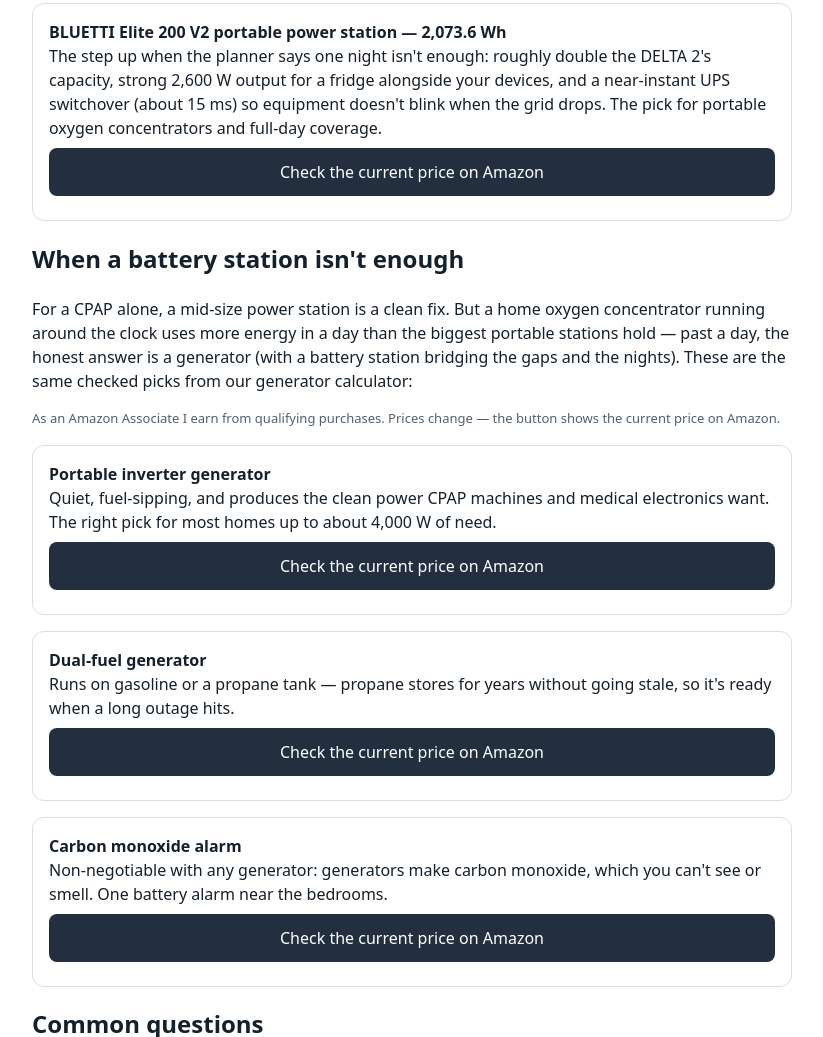
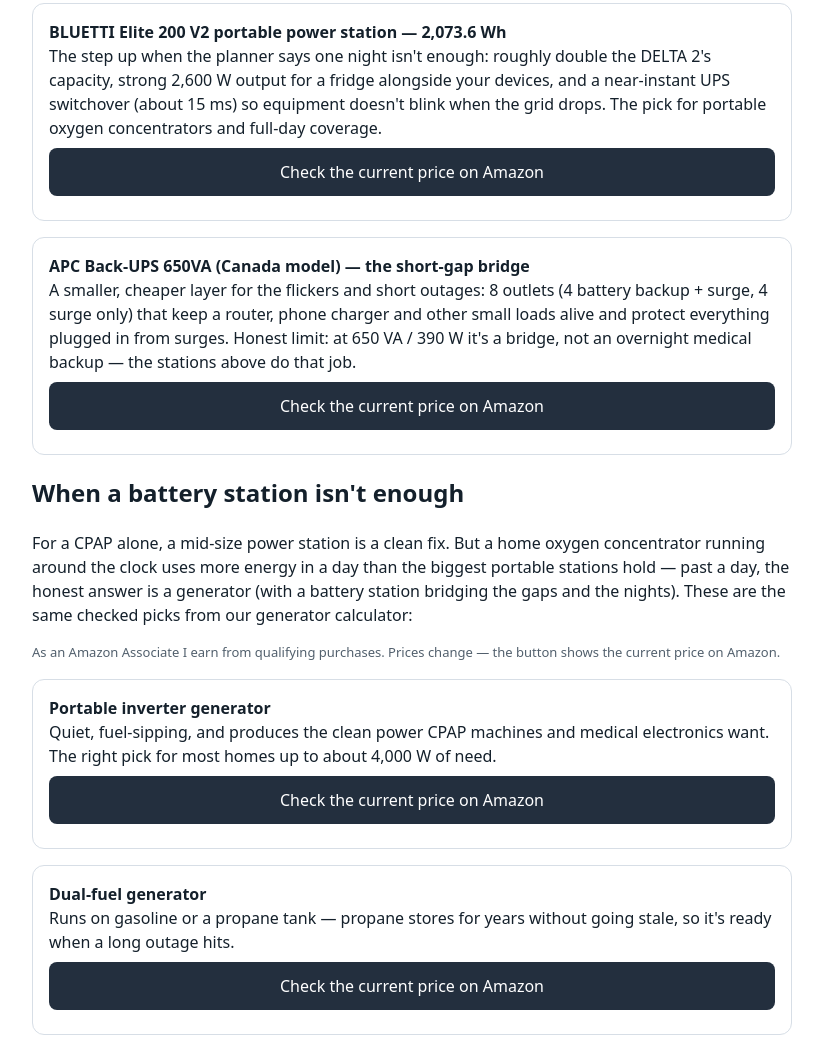
Before and after one commit to inthe6production/inthe6production.github.io, a plain HTML site: page outage.html in a window 1280 px wide. Shown: the part 1610-2647 px from the top of the page, without its empty margins (228-1051 px from the left). Drawn offline with Linux system fonts and the light colour scheme.

Commit message:
Add APC Back-UPS 650VA bridge pick to outage planner

```diff
--- a/outage.html
+++ b/outage.html
@@ -65,6 +65,7 @@ nav.top{font-size:14px;margin-bottom:6px}
 <p class="small">As an Amazon Associate I earn from qualifying purchases. Prices change — the button shows the current price on Amazon.</p>
 <div class="card"><strong>EcoFlow DELTA 2 portable power station — 1,024 Wh</strong><br>The size this planner lands on most often: it carries a CPAP with its humidifier through a full night with room to spare, recharges in about an hour, and its LiFePO4 battery is built to sit ready for years. Silent and safe to run indoors, right beside the bed.<a class="btn" href="https://www.amazon.ca/dp/B0B9XB57XM?tag=inthesixprodu-20" data-slot="outage-station-1">Check the current price on Amazon</a></div>
 <div class="card"><strong>BLUETTI Elite 200 V2 portable power station — 2,073.6 Wh</strong><br>The step up when the planner says one night isn't enough: roughly double the DELTA 2's capacity, strong 2,600 W output for a fridge alongside your devices, and a near-instant UPS switchover (about 15 ms) so equipment doesn't blink when the grid drops. The pick for portable oxygen concentrators and full-day coverage.<a class="btn" href="https://www.amazon.ca/dp/B0DCJV9LTB?tag=inthesixprodu-20" data-slot="outage-station-2">Check the current price on Amazon</a></div>
+<div class="card"><strong>APC Back-UPS 650VA (Canada model) — the short-gap bridge</strong><br>A smaller, cheaper layer for the flickers and short outages: 8 outlets (4 battery backup + surge, 4 surge only) that keep a router, phone charger and other small loads alive and protect everything plugged in from surges. Honest limit: at 650 VA / 390 W it's a bridge, not an overnight medical backup — the stations above do that job.<a class="btn" href="https://www.amazon.ca/dp/B007A3CQ8Y?tag=inthesixprodu-20" data-slot="outage-ups-1">Check the current price on Amazon</a></div>
 
 <h2>When a battery station isn't enough</h2>
 <p>For a CPAP alone, a mid-size power station is a clean fix. But a home oxygen concentrator running around the clock uses more energy in a day than the biggest portable stations hold — past a day, the honest answer is a generator (with a battery station bridging the gaps and the nights). These are the same checked picks from our generator calculator:</p>
```
